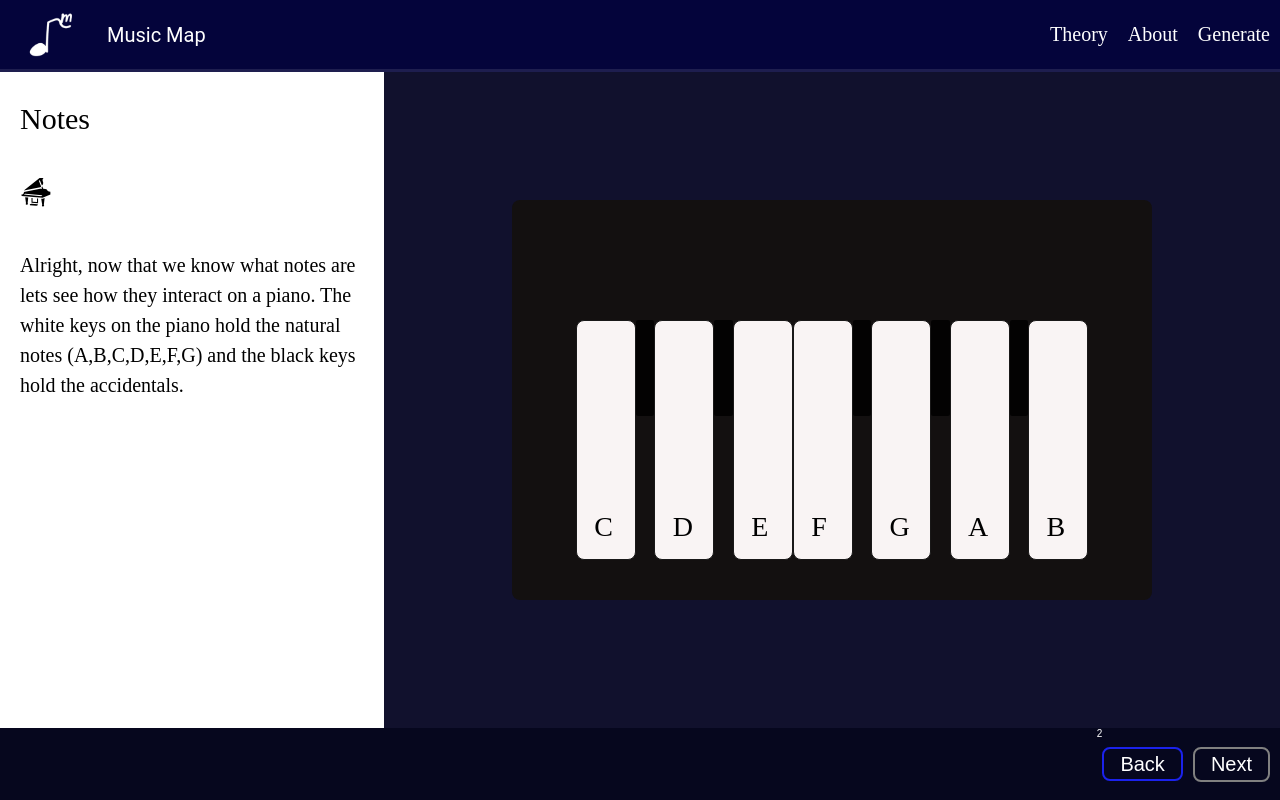
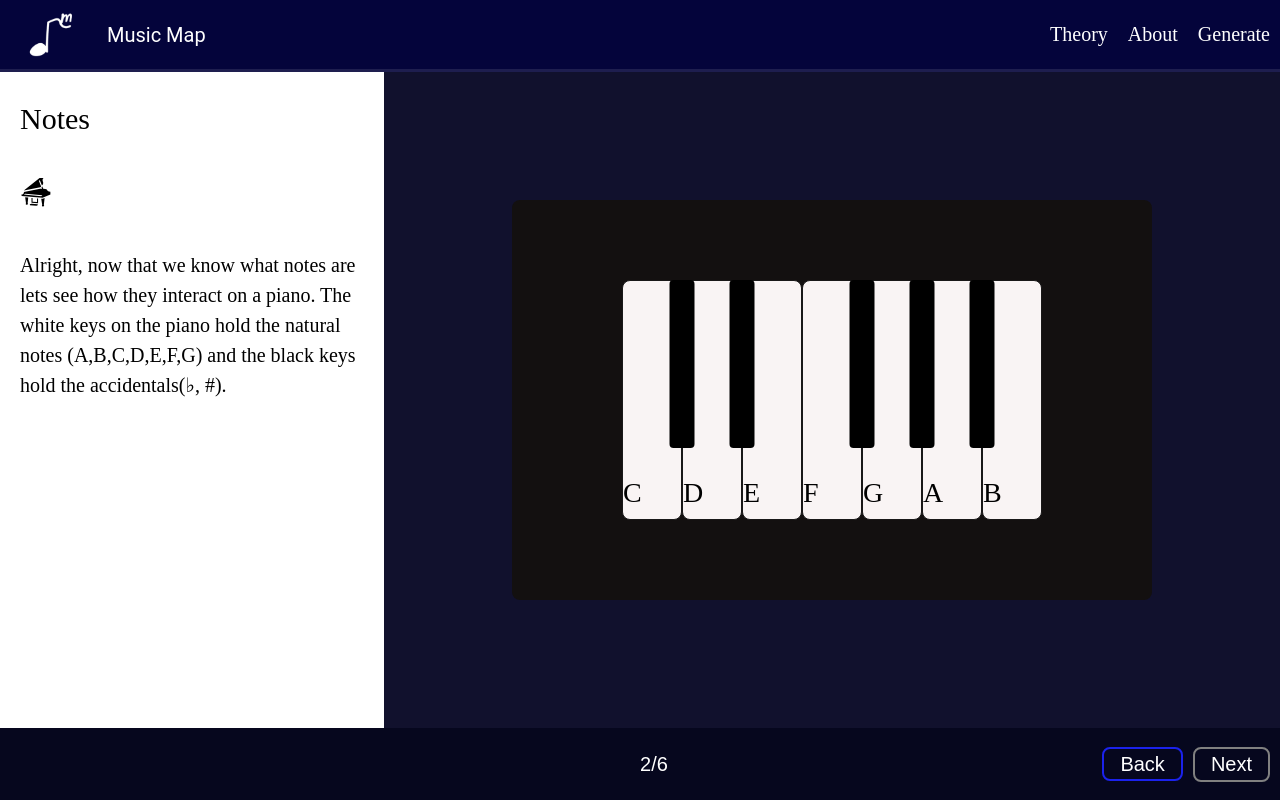
Before and after one commit to marshall-edmond/music-theory, a React (Vite) app in the folder frontend/: page /theory/1 in a window 1280 px wide. Built offline with nearby package versions, Linux system fonts and the light colour scheme.

Commit message:
Fix- Black keys now sit nicely over the white keys

```diff
--- a/frontend/src/components/Footer.tsx
+++ b/frontend/src/components/Footer.tsx
@@ -13,7 +13,7 @@ export default function Footer({back, next, number}: btnProps) {
     return (
         <footer className={styles.footer}>
             <div className={styles.center}>
-                {number}
+                {number}/6
             </div>
             <div className={styles.btnContainer}>
                 {back ? (
--- a/frontend/src/components/Piano.tsx
+++ b/frontend/src/components/Piano.tsx
@@ -1,5 +1,5 @@
 import styles from '../styles/Piano.module.css';
-import React from 'react';
+
 
 interface PianoProps {
     activeNotes?: string[];
@@ -25,9 +25,9 @@ export default function Piano({ activeNotes = [], onPlay }: PianoProps) {
             <div className={styles.keys}>
                 {OCTAVE.map((key) => (
                     /* Map function must directly use key prop as well as only returns one parent */
-                    <React.Fragment key={key.note}>
-
+                    <div key={key.note}>
                         {/* logic for white keys */}
+                        <div className={styles.keyGroup}>
                             <div
                                 className={`${styles.whiteKey} ${isNoteActive(key.note) ? styles.active : ''}`}
                                 onClick={() => onPlay && onPlay(key.note)}
@@ -42,8 +42,8 @@ export default function Piano({ activeNotes = [], onPlay }: PianoProps) {
                                 onClick={() => onPlay && onPlay(`${key.note}#`)
                             }/>
                         )}
-
-                    </React.Fragment>
+                        </div>
+                    </div>
                 ))}
             </div>
         </div>
--- a/frontend/src/components/lessons/Notes1.tsx
+++ b/frontend/src/components/lessons/Notes1.tsx
@@ -13,7 +13,7 @@ export default function Notes1() {
                 <GiGrandPiano size={32}/>
             </section>
             <p className={styles.p}>
-                Alright, now that we know what notes are lets see how they interact on a piano. The white keys on the piano hold the natural notes (A,B,C,D,E,F,G) and the black keys hold the accidentals.
+                Alright, now that we know what notes are lets see how they interact on a piano. The white keys on the piano hold the natural notes (A,B,C,D,E,F,G) and the black keys hold the accidentals(♭, #).
             </p>
 
 
--- a/frontend/src/styles/Piano.module.css
+++ b/frontend/src/styles/Piano.module.css
@@ -4,6 +4,18 @@
     width: 50dvw;
     background:rgb(19, 16, 16);
     border-radius: 8px;
+    justify-content:center;
+    align-items:center;
+
+
+
+
+
+}
+
+
+.keys {
+    display:flex;
     align-items:center;
     justify-content:center;
 
@@ -12,42 +24,45 @@
 }
 
 
-.keys {
-    width: 80%;
-    height:20vh;
-    display:flex;
-
-
+.keyGroup{
+    position:relative;
 }
-
 
 
 .whiteKey {
     background-color: rgb(249, 244, 244);
     border: 1px solid rgb(25, 24, 24);
-    width:8rem;
+    width:6rem;
     height:30vh;
     border-radius: 8px;
+    position:relative;
+
 
 
 
 }
 
 .keyLabel {
-    position:relative;
-    bottom: -80%;
+    position:absolute;
+    bottom: 10px;
     font-size : 28px;
     font-family: 'Proxima Nova';
-    color: black;
-    left: 30%;
-
+    color: #000000;
+    align-items:center;
+    width:100%;
+    align-self:center;
 }
 
 .blackKey {
-    background-color: rgba(0, 0, 0, 0.851);
-    height:60%;
+    background-color: rgb(0, 0, 0);
+    height:70%;
     width:2.5rem;
-    border-radius:2px;
+    border-radius:4px;
+    z-index:2;
+    position:absolute;
+    top:0;
+    left:100%;
+    transform:translateX(-50%);
 
 
 }
--- a/frontend/src/styles/Theory.module.css
+++ b/frontend/src/styles/Theory.module.css
@@ -81,6 +81,7 @@ p {
     display:flex;
     justify-content:flex-end;
     position:relative;
+    align-items:center;
 
 }
 
@@ -128,6 +129,8 @@ p {
     color: white;
     font-family:sans-serif;
     justify-content:center;
-    position:relative;
+    position:absolute;
+    font-size:2rem;
+    left:50%;
 
 }
```
Lines whose indentation alone changed are shown as unchanged.
